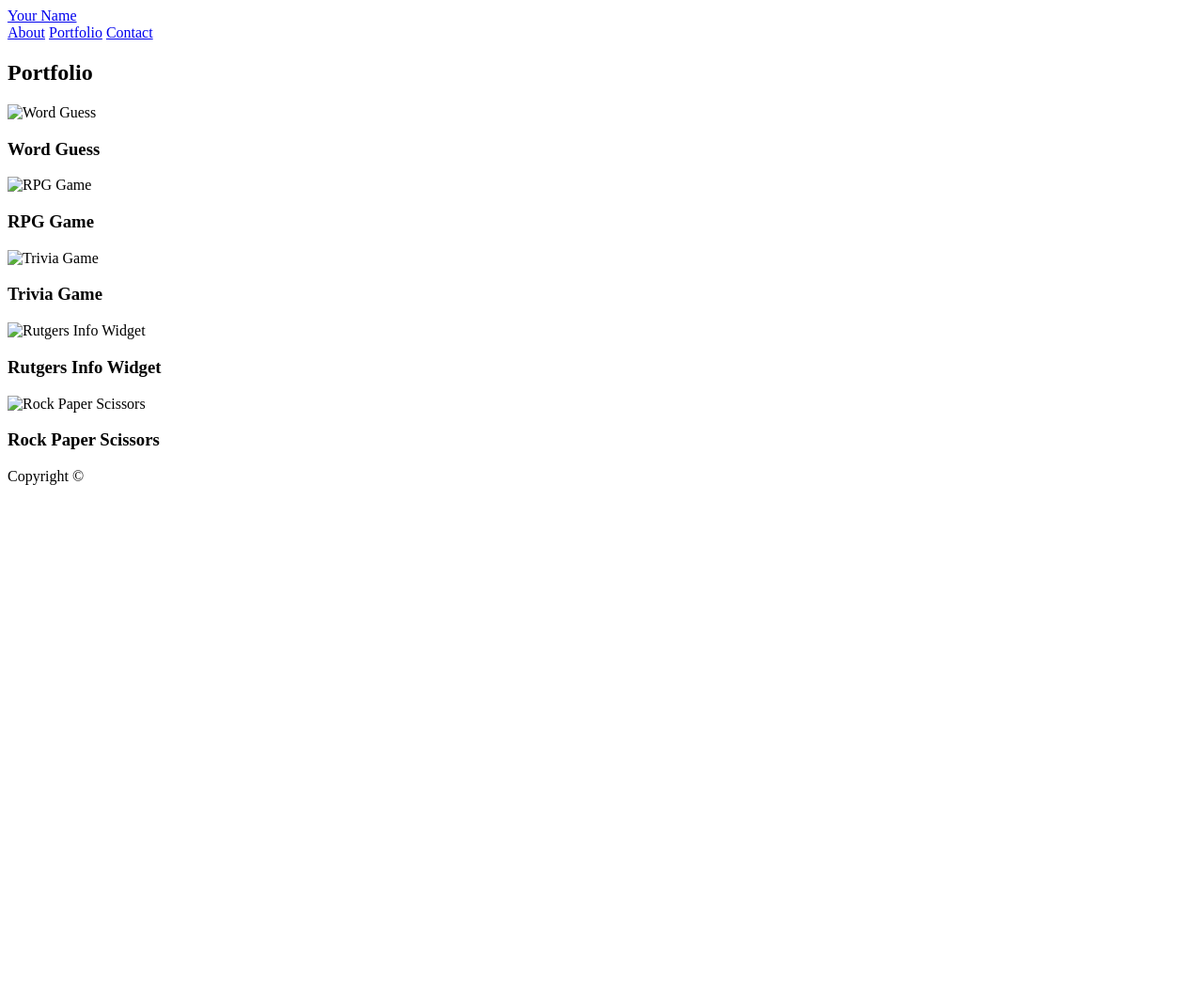
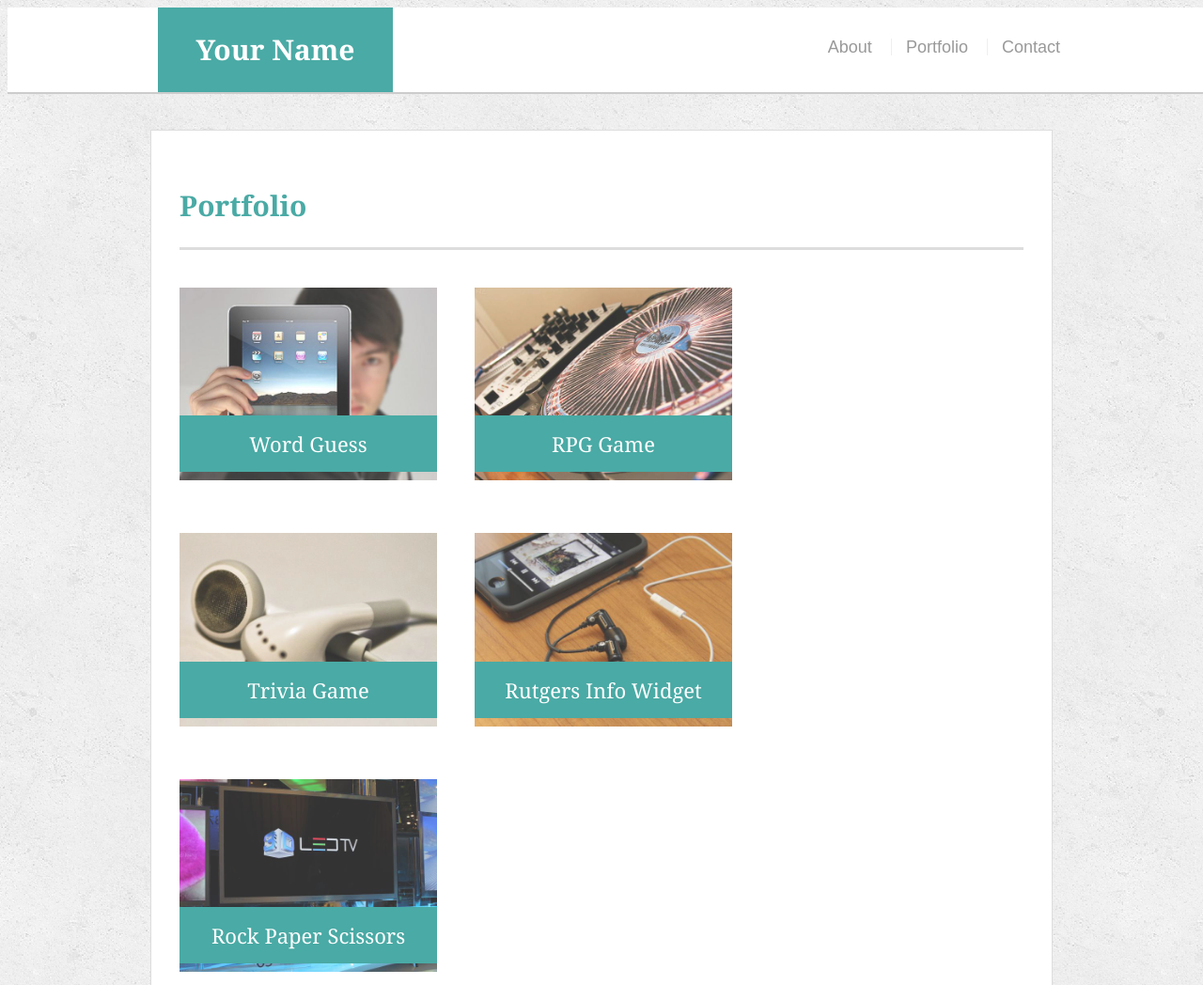
Before and after one commit to reb2039607/Responsive-Portfolio, a plain HTML site: page portfolio.html in a window 1280 px wide. Shown: the top 1048 px of the page at 94% size. Before the commit the page ends 800 px from the top, so only its background shows below. Drawn offline with Linux system fonts and the light colour scheme.

```diff
--- /dev/null
+++ b/contact.css
@@ -0,0 +1,217 @@
+body {
+  font-family: Arial, "Helvetica Neue", Helvetica, sans-serif;
+  font-size: 18px;
+  line-height: 34px;
+  color: #777777;
+  background: url("concrete_seamless.png");
+}
+
+* {
+  box-sizing: border-box;
+}
+
+/* general */
+
+.container {
+  width: 100%;
+  max-width: 960px;
+  margin: 0 auto;
+  clear: both;
+}
+
+h1,
+h2,
+h3,
+p {
+  margin-bottom: 20px;
+}
+
+p:last-child {
+  margin-bottom: 0;
+}
+
+h1,
+h2,
+h3 {
+  font-family: Georgia, Times, "Times New Roman", serif;
+  font-weight: 700;
+  color: #4aaaa5;
+}
+
+h1 {
+  padding-bottom: 20px;
+  font-size: 30px;
+  line-height: 49px;
+  border-bottom: 3px solid #dddddd;
+}
+
+h2,
+h3 {
+  font-size: 22px;
+}
+
+/* header */
+
+#masthead {
+  position: fixed;
+  z-index: 99;
+  width: 100%;
+  margin: 0 0 30px;
+  overflow: auto;
+  color: #ffffff;
+  background: #ffffff;
+  border-bottom: 2px solid #cccccc;
+}
+
+#logo {
+  float: left;
+  width: 250px;
+  height: 90px;
+  font-family: Georgia, Times, "Times New Roman", serif;
+  font-size: 30px;
+  font-weight: 700;
+  line-height: 90px;
+  color: #ffffff;
+  text-align: center;
+  text-decoration: none;
+  background: #4aaaa5;
+}
+
+nav {
+  float: right;
+  margin-top: 25px;
+}
+
+nav a {
+  display: inline-block;
+  padding-left: 15px;
+  margin-left: 15px;
+  line-height: 18px;
+  color: #999;
+  text-decoration: none;
+  border-left: 1px solid #efefef;
+}
+
+nav a:first-child {
+  border-left: 0 none;
+}
+
+/* footer */
+
+footer {
+  padding: 30px 0;
+  clear: both;
+  font-size: 12px;
+  color: #ffffff;
+  color: #cccccc;
+  text-align: center;
+  background: #666666;
+  border-top: 8px solid #4aaaa5;
+  height: 50px;
+}
+
+h3, h2 {
+  padding-bottom: 20px;
+  margin-bottom: 15px;
+  line-height: 22px;
+  border-bottom: 2px solid #eeeeee;
+}
+
+/* main */
+
+#main-container {
+  padding-top: 130px;
+  min-height: calc(100vh - 70px);
+}
+
+.main-section {
+  float: left;
+  width: 100%;
+  max-width: 960px;
+  padding: 30px;
+  margin: 0 0 40px;
+  background: #ffffff;
+  border: 1px solid #dddddd;
+}
+
+/* portfolio page */
+
+.work {
+  position: relative;
+  float: left;
+  width: 274px;
+  margin: 20px 0 25px;
+  overflow: auto;
+}
+
+.work:nth-child(even) {
+  margin-right: 40px;
+}
+
+.work img {
+  width: 100%;
+  border: 0 none;
+  opacity: 0.8;
+}
+
+.work h3 {
+  position: absolute;
+  bottom: 20px;
+  width: 100%;
+  padding: 15px;
+  margin-bottom: 0;
+  font-weight: 300;
+  line-height: 30px;
+  color: #ffffff;
+  text-align: center;
+  background: #4aaaa5;
+  border-bottom: 0;
+}
+
+.auth-image {
+  float: left;
+  width: 200px;
+  height: auto;
+  margin-top: 10px;
+  margin-right: 25px;
+}
+
+/* contact page */
+
+#contact-form ul {
+  margin-bottom: 20px;
+}
+
+#contact-form li {
+  margin-bottom: 10px;
+}
+
+label,
+input[type=text],
+input[type=email],
+textarea {
+  display: block;
+  width: 100%;
+}
+
+input[type=text],
+input[type=email],
+textarea {
+  height: 35px;
+  padding: 0 10px;
+  font-size: 14px;
+  border: 1px solid #dddddd;
+}
+
+textarea {
+  height: 200px;
+}
+
+input[type=submit] {
+  padding: 10px 30px;
+  font-size: 18px;
+  color: #ffffff;
+  cursor: pointer;
+  background: #4aaaa5;
+  border: 0 none;
+}
--- /dev/null
+++ b/index.css
@@ -0,0 +1,217 @@
+body {
+  font-family: Arial, "Helvetica Neue", Helvetica, sans-serif;
+  font-size: 18px;
+  line-height: 34px;
+  color: #777777;
+  background: url("concrete_seamless.png");
+}
+
+* {
+  box-sizing: border-box;
+}
+
+/* general */
+
+.container {
+  width: 100%;
+  max-width: 960px;
+  margin: 0 auto;
+  clear: both;
+}
+
+h1,
+h2,
+h3,
+p {
+  margin-bottom: 20px;
+}
+
+p:last-child {
+  margin-bottom: 0;
+}
+
+h1,
+h2,
+h3 {
+  font-family: Georgia, Times, "Times New Roman", serif;
+  font-weight: 700;
+  color: #4aaaa5;
+}
+
+h1 {
+  padding-bottom: 20px;
+  font-size: 30px;
+  line-height: 49px;
+  border-bottom: 3px solid #dddddd;
+}
+
+h2,
+h3 {
+  font-size: 22px;
+}
+
+/* header */
+
+#masthead {
+  position: fixed;
+  z-index: 99;
+  width: 100%;
+  margin: 0 0 30px;
+  overflow: auto;
+  color: #ffffff;
+  background: #ffffff;
+  border-bottom: 2px solid #cccccc;
+}
+
+#logo {
+  float: left;
+  width: 250px;
+  height: 90px;
+  font-family: Georgia, Times, "Times New Roman", serif;
+  font-size: 30px;
+  font-weight: 700;
+  line-height: 90px;
+  color: #ffffff;
+  text-align: center;
+  text-decoration: none;
+  background: #4aaaa5;
+}
+
+nav {
+  float: right;
+  margin-top: 25px;
+}
+
+nav a {
+  display: inline-block;
+  padding-left: 15px;
+  margin-left: 15px;
+  line-height: 18px;
+  color: #999;
+  text-decoration: none;
+  border-left: 1px solid #efefef;
+}
+
+nav a:first-child {
+  border-left: 0 none;
+}
+
+/* footer */
+
+footer {
+  padding: 30px 0;
+  clear: both;
+  font-size: 12px;
+  color: #ffffff;
+  color: #cccccc;
+  text-align: center;
+  background: #666666;
+  border-top: 8px solid #4aaaa5;
+  height: 50px;
+}
+
+h3, h2 {
+  padding-bottom: 20px;
+  margin-bottom: 15px;
+  line-height: 22px;
+  border-bottom: 2px solid #eeeeee;
+}
+
+/* main */
+
+#main-container {
+  padding-top: 130px;
+  min-height: calc(100vh - 70px);
+}
+
+.main-section {
+  float: left;
+  width: 100%;
+  max-width: 960px;
+  padding: 30px;
+  margin: 0 0 40px;
+  background: #ffffff;
+  border: 1px solid #dddddd;
+}
+
+/* portfolio page */
+
+.work {
+  position: relative;
+  float: left;
+  width: 274px;
+  margin: 20px 0 25px;
+  overflow: auto;
+}
+
+.work:nth-child(even) {
+  margin-right: 40px;
+}
+
+.work img {
+  width: 100%;
+  border: 0 none;
+  opacity: 0.8;
+}
+
+.work h3 {
+  position: absolute;
+  bottom: 20px;
+  width: 100%;
+  padding: 15px;
+  margin-bottom: 0;
+  font-weight: 300;
+  line-height: 30px;
+  color: #ffffff;
+  text-align: center;
+  background: #4aaaa5;
+  border-bottom: 0;
+}
+
+.auth-image {
+  float: left;
+  width: 200px;
+  height: auto;
+  margin-top: 10px;
+  margin-right: 25px;
+}
+
+/* contact page */
+
+#contact-form ul {
+  margin-bottom: 20px;
+}
+
+#contact-form li {
+  margin-bottom: 10px;
+}
+
+label,
+input[type=text],
+input[type=email],
+textarea {
+  display: block;
+  width: 100%;
+}
+
+input[type=text],
+input[type=email],
+textarea {
+  height: 35px;
+  padding: 0 10px;
+  font-size: 14px;
+  border: 1px solid #dddddd;
+}
+
+textarea {
+  height: 200px;
+}
+
+input[type=submit] {
+  padding: 10px 30px;
+  font-size: 18px;
+  color: #ffffff;
+  cursor: pointer;
+  background: #4aaaa5;
+  border: 0 none;
+}
--- /dev/null
+++ b/portfolio.css
@@ -0,0 +1,217 @@
+body {
+  font-family: Arial, "Helvetica Neue", Helvetica, sans-serif;
+  font-size: 18px;
+  line-height: 34px;
+  color: #777777;
+  background: url("concrete_seamless.png");
+}
+
+* {
+  box-sizing: border-box;
+}
+
+/* general */
+
+.container {
+  width: 100%;
+  max-width: 960px;
+  margin: 0 auto;
+  clear: both;
+}
+
+h1,
+h2,
+h3,
+p {
+  margin-bottom: 20px;
+}
+
+p:last-child {
+  margin-bottom: 0;
+}
+
+h1,
+h2,
+h3 {
+  font-family: Georgia, Times, "Times New Roman", serif;
+  font-weight: 700;
+  color: #4aaaa5;
+}
+
+h1 {
+  padding-bottom: 20px;
+  font-size: 30px;
+  line-height: 49px;
+  border-bottom: 3px solid #dddddd;
+}
+
+h2,
+h3 {
+  font-size: 22px;
+}
+
+/* header */
+
+#masthead {
+  position: fixed;
+  z-index: 99;
+  width: 100%;
+  margin: 0 0 30px;
+  overflow: auto;
+  color: #ffffff;
+  background: #ffffff;
+  border-bottom: 2px solid #cccccc;
+}
+
+#logo {
+  float: left;
+  width: 250px;
+  height: 90px;
+  font-family: Georgia, Times, "Times New Roman", serif;
+  font-size: 30px;
+  font-weight: 700;
+  line-height: 90px;
+  color: #ffffff;
+  text-align: center;
+  text-decoration: none;
+  background: #4aaaa5;
+}
+
+nav {
+  float: right;
+  margin-top: 25px;
+}
+
+nav a {
+  display: inline-block;
+  padding-left: 15px;
+  margin-left: 15px;
+  line-height: 18px;
+  color: #999;
+  text-decoration: none;
+  border-left: 1px solid #efefef;
+}
+
+nav a:first-child {
+  border-left: 0 none;
+}
+
+/* footer */
+
+footer {
+  padding: 30px 0;
+  clear: both;
+  font-size: 12px;
+  color: #ffffff;
+  color: #cccccc;
+  text-align: center;
+  background: #666666;
+  border-top: 8px solid #4aaaa5;
+  height: 50px;
+}
+
+h3, h2 {
+  padding-bottom: 20px;
+  margin-bottom: 15px;
+  line-height: 22px;
+  border-bottom: 2px solid #eeeeee;
+}
+
+/* main */
+
+#main-container {
+  padding-top: 130px;
+  min-height: calc(100vh - 70px);
+}
+
+.main-section {
+  float: left;
+  width: 100%;
+  max-width: 960px;
+  padding: 30px;
+  margin: 0 0 40px;
+  background: #ffffff;
+  border: 1px solid #dddddd;
+}
+
+/* portfolio page */
+
+.work {
+  position: relative;
+  float: left;
+  width: 274px;
+  margin: 20px 0 25px;
+  overflow: auto;
+}
+
+.work:nth-child(even) {
+  margin-right: 40px;
+}
+
+.work img {
+  width: 100%;
+  border: 0 none;
+  opacity: 0.8;
+}
+
+.work h3 {
+  position: absolute;
+  bottom: 20px;
+  width: 100%;
+  padding: 15px;
+  margin-bottom: 0;
+  font-weight: 300;
+  line-height: 30px;
+  color: #ffffff;
+  text-align: center;
+  background: #4aaaa5;
+  border-bottom: 0;
+}
+
+.auth-image {
+  float: left;
+  width: 200px;
+  height: auto;
+  margin-top: 10px;
+  margin-right: 25px;
+}
+
+/* contact page */
+/*
+#contact-form ul {
+  margin-bottom: 20px;
+}
+
+#contact-form li {
+  margin-bottom: 10px;
+}
+
+label,
+input[type=text],
+input[type=email],
+textarea {
+  display: block;
+  width: 100%;
+}
+
+input[type=text],
+input[type=email],
+textarea {
+  height: 35px;
+  padding: 0 10px;
+  font-size: 14px;
+  border: 1px solid #dddddd;
+}
+
+textarea {
+  height: 200px;
+}
+
+input[type=submit] {
+  padding: 10px 30px;
+  font-size: 18px;
+  color: #ffffff;
+  cursor: pointer;
+  background: #4aaaa5;
+  border: 0 none;
+} */
--- a/portfolio.html
+++ b/portfolio.html
@@ -4,7 +4,7 @@
 <head>
   <meta charset="UTF-8">
   <title>Portfolio | Your Name</title>
-  <link rel="stylesheet" type="text/css" href="assets/css/style.css">
+  <link rel="stylesheet" type="text/css" href="portfolio.css">
 </head>
 
 <body>
@@ -25,27 +25,27 @@
       <h1>Portfolio</h1>
 
       <div class="work">
-        <img src="assets/images/technics-q-c-640-480-1.jpg" alt="Word Guess">
+        <img src="technics-q-c-640-480-1.jpg" alt="Word Guess">
 
         <h3>Word Guess</h3>
       </div>
       <div class="work">
-        <img src="assets/images/technics-q-c-640-480-2.jpg" alt="RPG Game">
+        <img src="technics-q-c-640-480-2.jpg" alt="RPG Game">
 
         <h3>RPG Game</h3>
       </div>
       <div class="work">
-        <img src="assets/images/technics-q-c-640-480-5.jpg" alt="Trivia Game">
+        <img src="technics-q-c-640-480-5.jpg" alt="Trivia Game">
 
         <h3>Trivia Game</h3>
       </div>
       <div class="work">
-        <img src="assets/images/technics-q-c-640-480-7.jpg" alt="Rutgers Info Widget">
+        <img src="technics-q-c-640-480-7.jpg" alt="Rutgers Info Widget">
 
         <h3>Rutgers Info Widget</h3>
       </div>
       <div class="work">
-        <img src="assets/images/technics-q-c-640-480-9.jpg" alt="Rock Paper Scissors">
+        <img src="technics-q-c-640-480-9.jpg" alt="Rock Paper Scissors">
 
         <h3>Rock Paper Scissors</h3>
       </div>
```
Also changed, not shown: contact.html (+1 -1 lines), index.html (+2 -2 lines), cat.jpg (added), concrete_seamless.png (added), technics-q-c-640-480-1.jpg (added), technics-q-c-640-480-2.jpg (added), technics-q-c-640-480-5.jpg (added), technics-q-c-640-480-7.jpg (added), technics-q-c-640-480-9.jpg (added).
